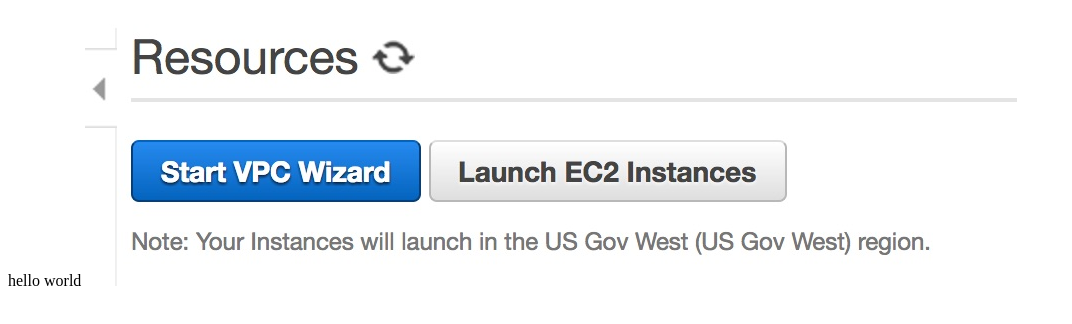
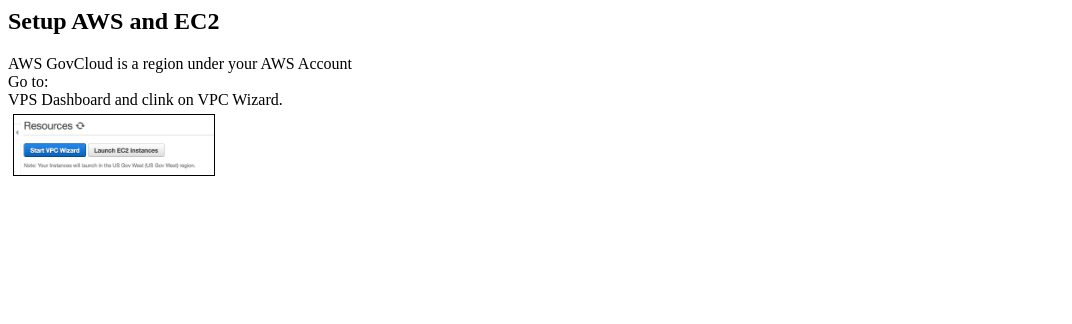
Before and after one commit to MatinicusRock/MySite, a plain HTML site: page index.html in a window 1280 px wide. Shown: the whole page, without its empty margins (0-1072 px from the left). Drawn offline with Linux system fonts and the light colour scheme.

Commit message:
Images and spacing

```diff
--- a/index.html
+++ b/index.html
@@ -1,2 +1,13 @@
-hello world
-<img src="images/VPC_Management_Console.jpg">
+
+<html>
+<head>
+	<title>Setup AWS and EC2</title>
+</head>
+<body>
+<h2>Setup AWS and EC2</h2>
+
+<p>AWS GovCloud is a region under your AWS Account<br />
+Go to:<br />
+VPS Dashboard and clink on VPC Wizard.<br />
+<img alt="" src="images/VPC_Management_Console.jpg" style="width: 200px; border-width: 1px; border-style: solid; margin: 5px;" /><br />
+&nbsp;</p>
```
